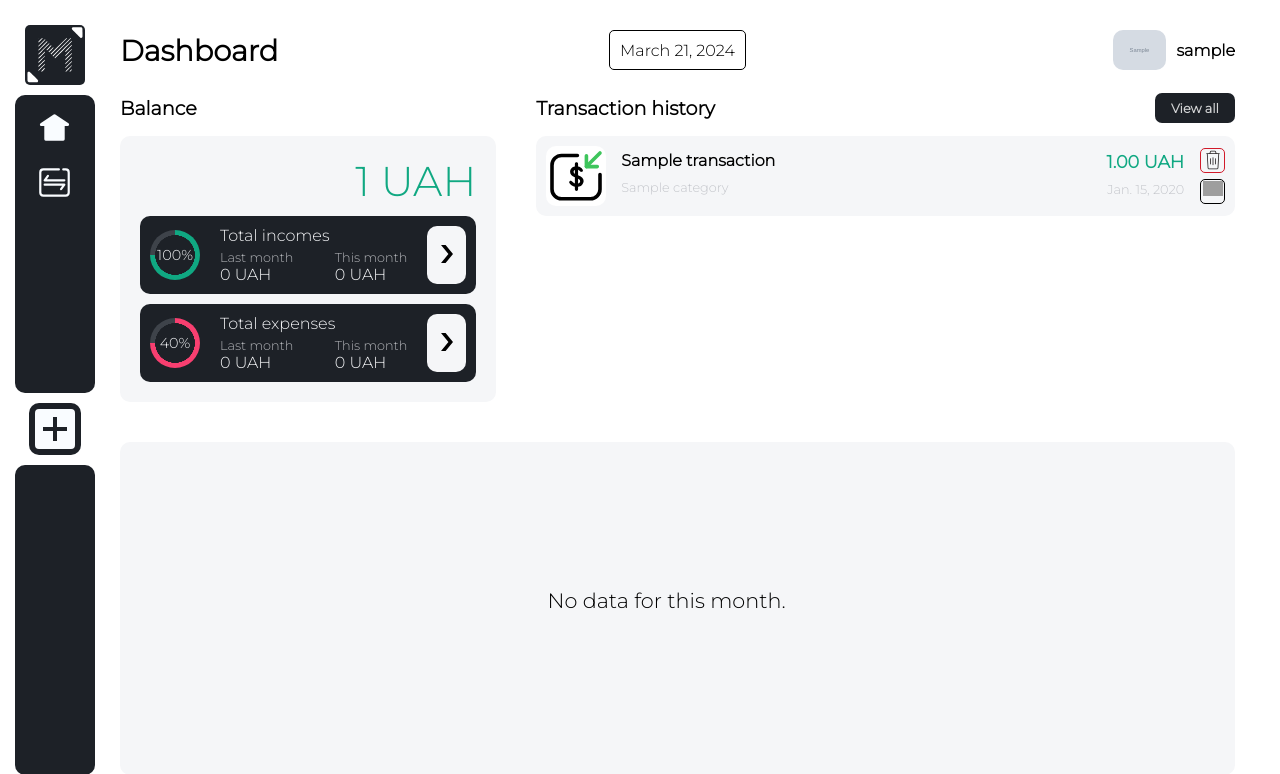
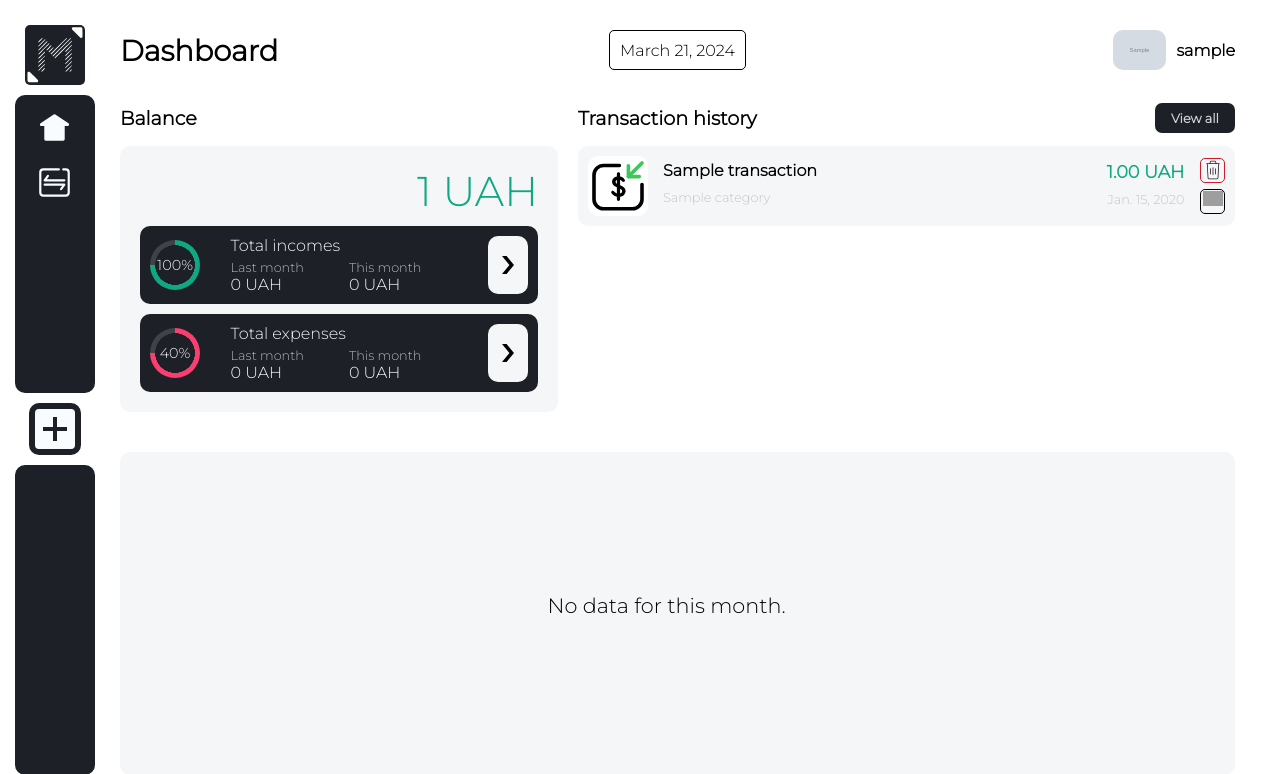
Before and after one commit to antony-kosenko/moneyroam, a Django app: page /dashboard/ in a window 1280 px wide. Shown: the top 774 px of the page. Run offline with Django 4.2, Linux system fonts and the light colour scheme; a user stored in the database is signed in; tables that the repository leaves empty hold one stand-in row (values such as "Sample post"); grey boxes marked "Sample" are stand-in pictures; parts of the project's set-up code (start-up, migrations or seed data) failed here and were passed over; some libraries are stand-ins or nearby versions; grey boxes are pictures that could not be loaded.

Commit message:
styles updated

```diff
--- a/invoices/static/invoices/css/dashboard.css
+++ b/invoices/static/invoices/css/dashboard.css
@@ -7,14 +7,16 @@
 }
 
 .page_top_content {
+    box-sizing: border-box;
     display: flex;
+    padding: 20px;
+    gap: 20px;
 }
 
 .summary_data {
     display: flex;
     flex-direction: column;
-    flex-basis: 35%;
-    padding: 10px 20px 20px 20px;
+    flex-basis: 40%;
 }
 
 
@@ -22,7 +24,6 @@
 .summary_block {
     display: flex;
     flex-direction: column;
-    flex-basis: 35%;
     gap: 10px;
     padding: 20px;
     border-radius: 10px;
@@ -48,10 +49,9 @@
 
 .summary_data_label a {
     background-color: #f5f6f8;
-    flex-basis: 10%;
-    min-width: 39px;
     border-radius: 10px;
     height: 100%;
+    width: 40px;
 }
 
 .summary_data_label .radial_progress_bar{
@@ -86,8 +86,7 @@
 
 .label_detail_data {
     display: flex;
-    gap: 30px;
-    justify-content: space-between;
+    gap: 10px;
 }
 
 .label_content {
@@ -107,6 +106,7 @@
 .label_detail_container {
     display: flex;
     flex-direction: column;
+    flex-basis: 50%;
 }
 
 .label_detail_container span:first-child {
@@ -123,8 +123,7 @@
 .last_transactions_list_block {
     display: flex;
     flex-direction: column;
-    flex-basis: 65%;
-    padding: 10px 20px 20px 20px;
+    flex-basis: 60%;
 }
 
 .last_transactions_header {
@@ -151,7 +150,7 @@
     display: flex;
     flex-direction: column;
     border-radius: 10px;
-    gap: 10px;
+    gap: 13px;
     justify-content: start;
 }
 
--- a/invoices/templates/invoices/dashboard.html
+++ b/invoices/templates/invoices/dashboard.html
@@ -134,7 +134,7 @@
     </section>
 
     <section class="page_bottom_content">
-        {% if categories_summary_stats %}
+        {% if categories_summary_stats and categories_summary_stats|length > 1 %}
                 {% for category in categories_summary_stats %}
                     <div class="category_stats">
                         <span> {{ category.stats_header }}</span>
--- a/preferences/static/preferences/css/settings_menu_base.css
+++ b/preferences/static/preferences/css/settings_menu_base.css
@@ -46,8 +46,10 @@
 }
 
 .profile_info img {
-  width: 60%;
+  width: auto;
+  height: auto;
   max-width: 130px;
+  max-height: 130px;
   flex-basis: 35%;
   border-radius: 50%;
 }
```
